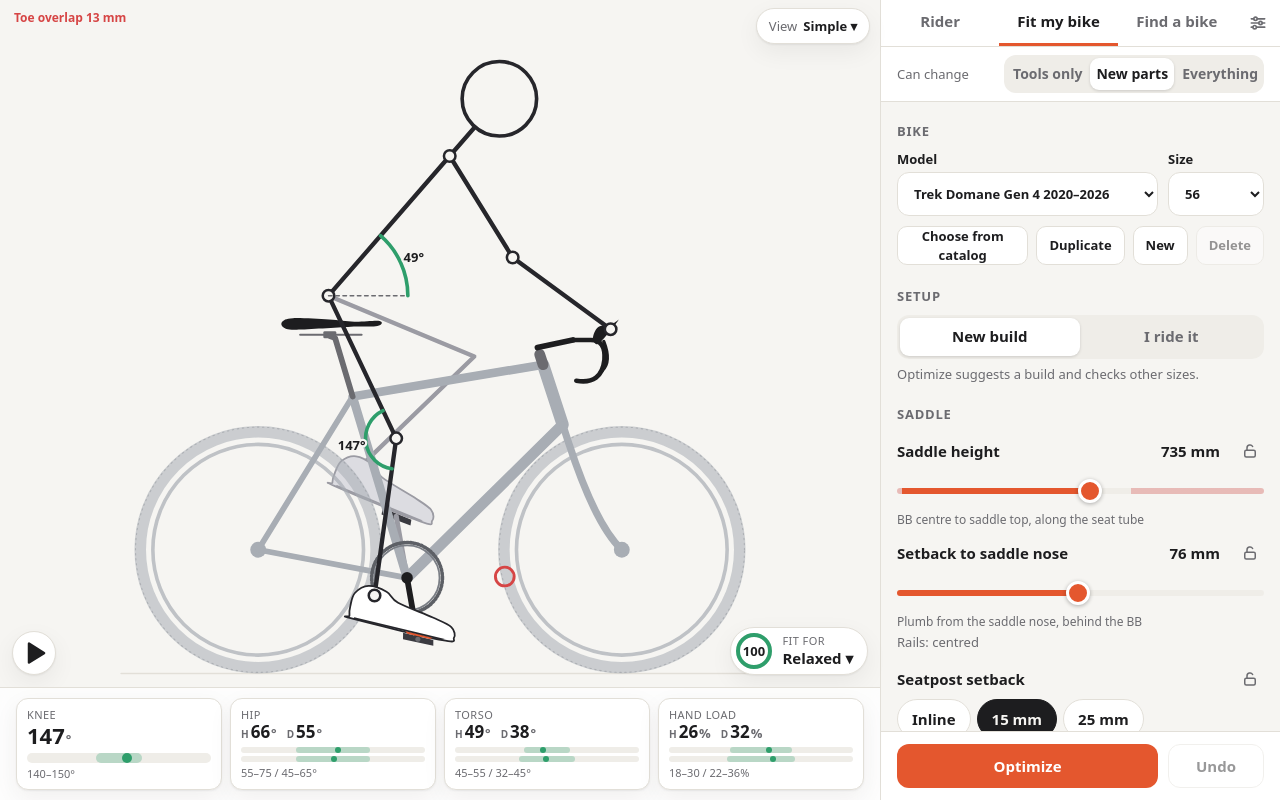
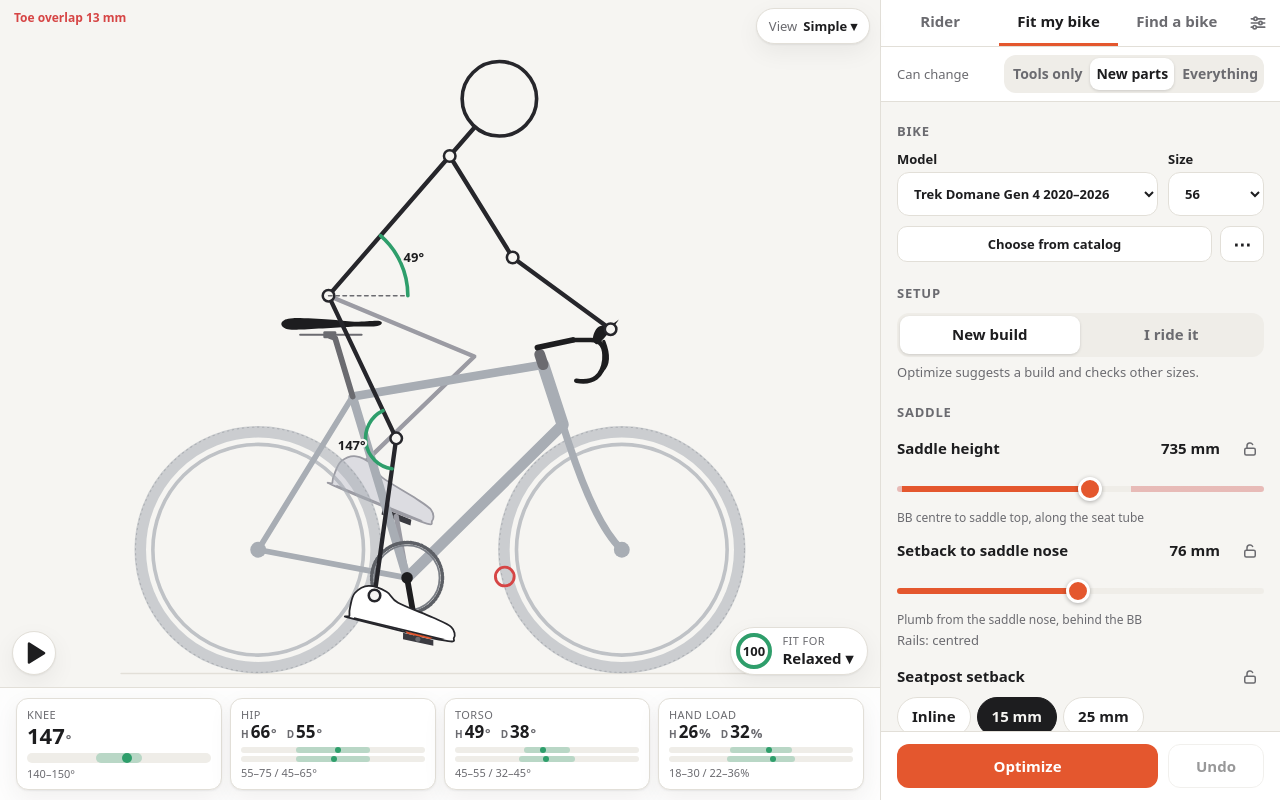
Before and after one commit to justmytwospence/bikefit, a Svelte app: page / in a window 1280 px wide. Both pictures are taken after a click on the tab "Fit my bike". Built offline with nearby package versions, Linux system fonts and the light colour scheme.

Commit message:
feat(ui): move bike actions into a menu
Choose from catalog stays; Duplicate, New frame of my own and Delete move into a ⋯ menu beside it.

```diff
--- a/src/components/BikePicker.svelte
+++ b/src/components/BikePicker.svelte
@@ -4,6 +4,7 @@
   import { addCatalogFrame, deleteFrame, duplicateFrame, newFrame, selectFrame } from '../frames';
   import { activeFrame, app } from '../state.svelte';
   import FramePicker from './FramePicker.svelte';
+  import MoreMenu from './MoreMenu.svelte';
 
   let picking = $state(false);
   const frame = $derived(activeFrame());
@@ -69,10 +70,15 @@
   {/if}
 </div>
 <div class="btns">
-  <button type="button" class="btn small" onclick={() => (picking = !picking)}>Choose from catalog</button>
-  <button type="button" class="btn small" onclick={duplicateFrame}>Duplicate</button>
-  <button type="button" class="btn small" onclick={newFrame}>New</button>
-  <button type="button" class="btn small" disabled={app.frames.length <= 1} onclick={() => deleteFrame(frame.id)}>Delete</button>
+  <button type="button" class="btn small grow" onclick={() => (picking = !picking)}>Choose from catalog</button>
+  <MoreMenu
+    ariaLabel="More bike actions"
+    items={[
+      { label: 'Duplicate this bike', onclick: duplicateFrame },
+      { label: 'New frame of my own', onclick: newFrame },
+      { label: 'Delete this bike', onclick: () => deleteFrame(frame.id), disabled: app.frames.length <= 1 },
+    ]}
+  />
 </div>
 {#if picking}<div class="card picker"><FramePicker onclose={() => (picking = false)} /></div>{/if}
 
@@ -84,4 +90,5 @@
   .pick select { width: 100%; }
   .picker { margin-top: 12px; }
   .btns { display: flex; gap: 8px; margin-top: 10px; }
+  .grow { flex: 1; }
 </style>
--- /dev/null
+++ b/src/components/MoreMenu.svelte
@@ -0,0 +1,47 @@
+<script lang="ts">
+  let { items, ariaLabel }: {
+    items: { label: string; onclick: () => void; disabled?: boolean }[];
+    ariaLabel: string;
+  } = $props();
+
+  let open = $state(false);
+  let root: HTMLElement | undefined = $state();
+
+  function away(e: PointerEvent) {
+    if (open && root && !root.contains(e.target as Node)) open = false;
+  }
+  function esc(e: KeyboardEvent) {
+    if (e.key === 'Escape') open = false;
+  }
+</script>
+
+<svelte:window onpointerdown={away} onkeydown={esc} />
+
+<div class="menu" bind:this={root}>
+  <button
+    type="button" class="btn small trigger" aria-label={ariaLabel} aria-haspopup="menu" aria-expanded={open}
+    onclick={() => (open = !open)}
+  >⋯</button>
+  {#if open}
+    <div class="pop card" role="menu">
+      {#each items as it (it.label)}
+        <button
+          type="button" role="menuitem" disabled={it.disabled}
+          onclick={() => { open = false; it.onclick(); }}
+        >{it.label}</button>
+      {/each}
+    </div>
+  {/if}
+</div>
+
+<style>
+  .menu { position: relative; }
+  .trigger { width: 44px; padding: 0; font-size: 18px; line-height: 1; }
+  .pop { position: absolute; right: 0; top: calc(100% + 4px); z-index: 20; min-width: 200px; margin: 0; padding: 6px; }
+  .pop button {
+    display: block; width: 100%; min-height: 40px; border: 0; background: transparent; border-radius: 8px;
+    text-align: left; padding: 0 10px; font-weight: 600;
+  }
+  .pop button:hover:not(:disabled) { background: var(--surface-2); }
+  .pop button:disabled { opacity: 0.45; cursor: default; }
+</style>
```
